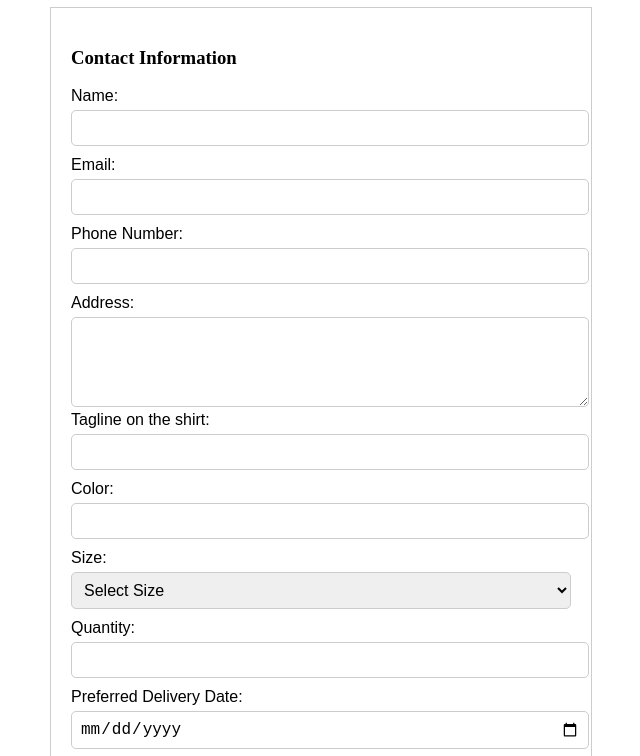
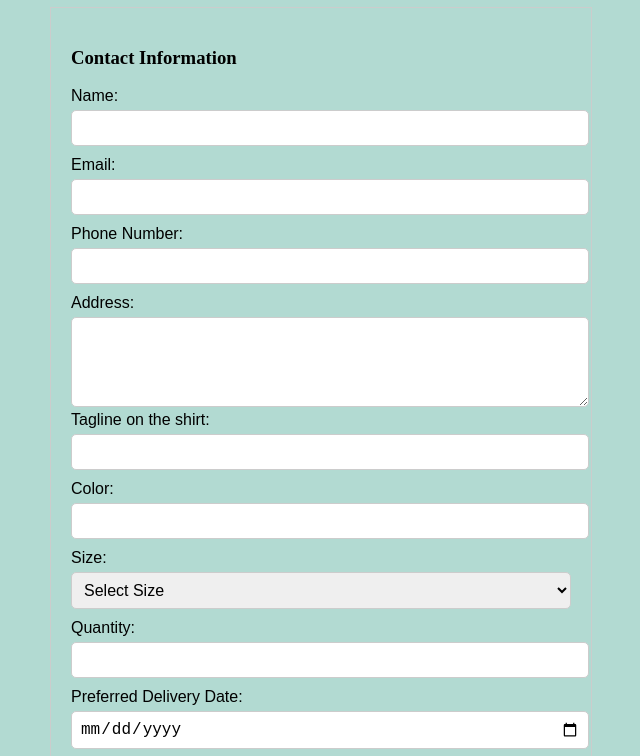
Before and after one commit to roshh1601/IP-assignment1b, a plain HTML site: page index.html in a window 1280 px wide. Shown: the part 73-829 px from the top of the page, without its empty margins (319-959 px from the left). Drawn offline with Linux system fonts and the light colour scheme.

Commit message:
index.html

```diff
--- a/index.html
+++ b/index.html
@@ -5,7 +5,7 @@
     <meta name="viewport" content="width=device-width, initial-scale=1.0">
     <title>Customized T-shirt Order Form</title>
 </head>
-<body>
+<body style="background-color: #b2dad2;">
     <h1 style="text-align: center; font-family: Arial, sans-serif;">Customized T-shirt Order Form</h1>
     <form action="#" method="post" style="max-width: 500px; margin: 0 auto; padding: 20px; border: 1px solid #ccc;">
         <h3>Contact Information</h3>
```
